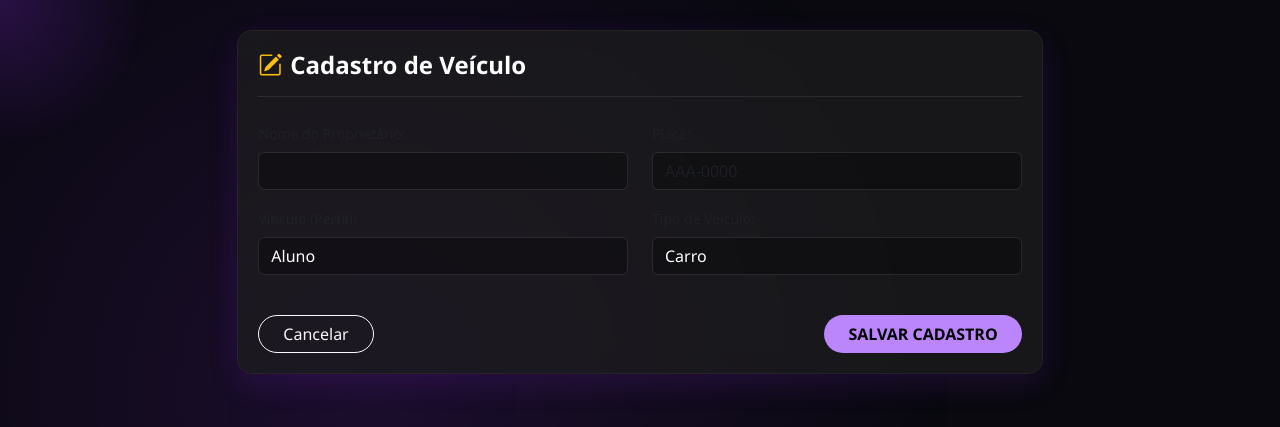
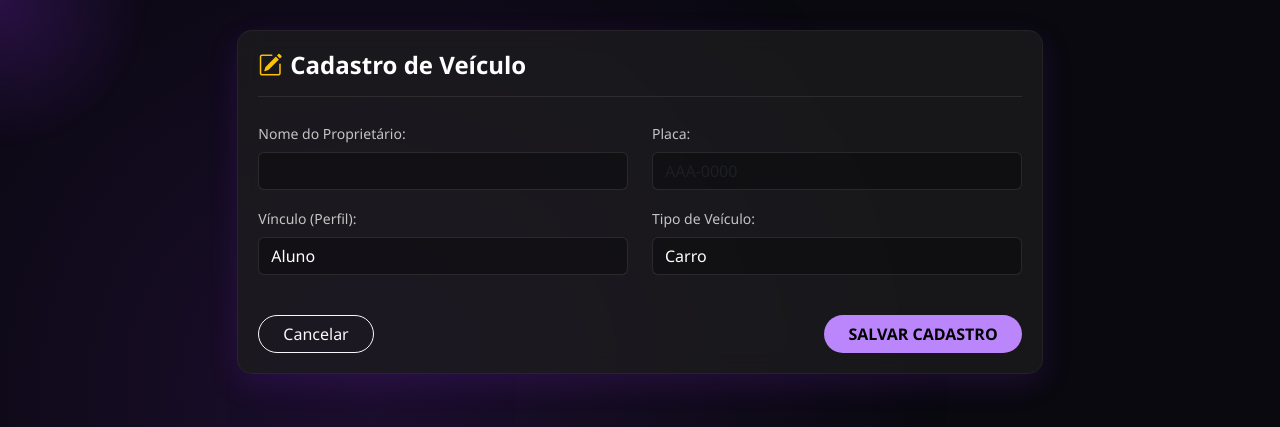
Before and after one commit to VN-DEV00/sistema-estacionamento, a Flask app: template templates/registrar.html in a window 1280 px wide. Shown: the top 427 px of the page. Run offline with Flask 3, Linux system fonts and the light colour scheme; the template is opened without the code that fills it, so the values that code supplies are empty.

Commit message:
Correção das cores apagadas e ajustes no layout

```diff
--- a/templates/registrar.html
+++ b/templates/registrar.html
@@ -13,22 +13,22 @@
             <form method="POST">
                 <div class="row">
                     <div class="col-md-6 mb-3">
-                        <label class="form-label small text-muted">Nome do Proprietário:</label>
+                        <label class="form-label small" style="color: #c4c4c4;">Nome do Proprietário:</label>
                         <input type="text" name="nome" class="form-control" style="background: rgba(0,0,0,0.3); border: 1px solid rgba(255,255,255,0.1); color: white;" required>
                     </div>
                     <div class="col-md-6 mb-3">
-                        <label class="form-label small text-muted">Placa:</label>
+                        <label class="form-label small" style="color: #c4c4c4;">Placa:</label>
                         <input type="text" name="placa" class="form-control text-uppercase" style="background: rgba(0,0,0,0.3); border: 1px solid rgba(255,255,255,0.1); color: white;" placeholder="AAA-0000" required>
                     </div>
                     <div class="col-md-6 mb-3">
-                        <label class="form-label small text-muted">Vínculo (Perfil):</label>
+                        <label class="form-label small" style="color: #c4c4c4;">Vínculo (Perfil):</label>
                         <select name="tipo" class="form-select" style="background: rgba(0,0,0,0.3); border: 1px solid rgba(255,255,255,0.1); color: white; color-scheme: dark;" required>
                             <option value="Aluno">Aluno</option>
                             <option value="Professor">Professor</option>
                         </select>
                     </div>
                     <div class="col-md-6 mb-3">
-                        <label class="form-label small text-muted">Tipo de Veículo:</label>
+                        <label class="form-label small" style="color: #c4c4c4;">Tipo de Veículo:</label>
                         <select name="veiculo" class="form-select" style="background: rgba(0,0,0,0.3); border: 1px solid rgba(255,255,255,0.1); color: white; color-scheme: dark;" required>
                             <option value="Carro">Carro</option>
                             <option value="Moto">Moto</option>
--- a/templates/saida.html
+++ b/templates/saida.html
@@ -9,12 +9,12 @@
 
             <div class="text-center mb-4">
                 <h4 class="mt-3 text-white fw-bold">Registrar Saída</h4>
-                <p class="text-muted small">Baixa de veículo no pátio</p>
+                <p class="small" style="color: #c4c4c4;">Baixa de veículo no pátio</p>
             </div>
 
             <form method="POST">
                 <div class="mb-4">
-                    <label class="form-label text-muted" style="font-size: 13px;">Placa do Veículo (AAA0A00)</label>
+                    <label class="form-label" style="color: #c4c4c4; font-size: 13px;">Placa do Veículo (AAA0A00)</label>
                     <input type="text" name="placa" class="form-control form-control-lg text-center text-uppercase fw-bold" placeholder="AAA0A00" style="background: rgba(0,0,0,0.5); border: 1px solid rgba(255,255,255,0.1); color: white; font-size: 24px; letter-spacing: 2px;" required autofocus>
                 </div>
                 <button type="submit" class="btn w-100 py-3 fw-bold" style="background: #ff4757; color: white; border-radius: 12px; font-size: 16px; box-shadow: 0 4px 15px rgba(255,71,87,0.3);">REGISTRAR SAÍDA</button>
--- a/templates/vagas.html
+++ b/templates/vagas.html
@@ -3,7 +3,6 @@
 
 {% block content %}
 <style>
-    /* Estilos fixos - VS Code entende perfeitamente aqui */
     .vaga-card { border: 1px solid rgba(138, 43, 226, 0.2); position: relative; overflow: hidden; }
 
     .status-bom { --cor-vaga: #00ff88; }
@@ -61,7 +60,7 @@
                     {% endif %}
                 </p>
 
-                <p class="text-muted mt-3 small" style="opacity: 0.6;"><i class="bi bi-arrow-repeat"></i> Atualizado em tempo real</p>
+                <p class="mt-3 small" style="color: #c4c4c4;"><i class="bi bi-arrow-repeat"></i> Atualizado em tempo real</p>
             </div>
 
             <script>
```
